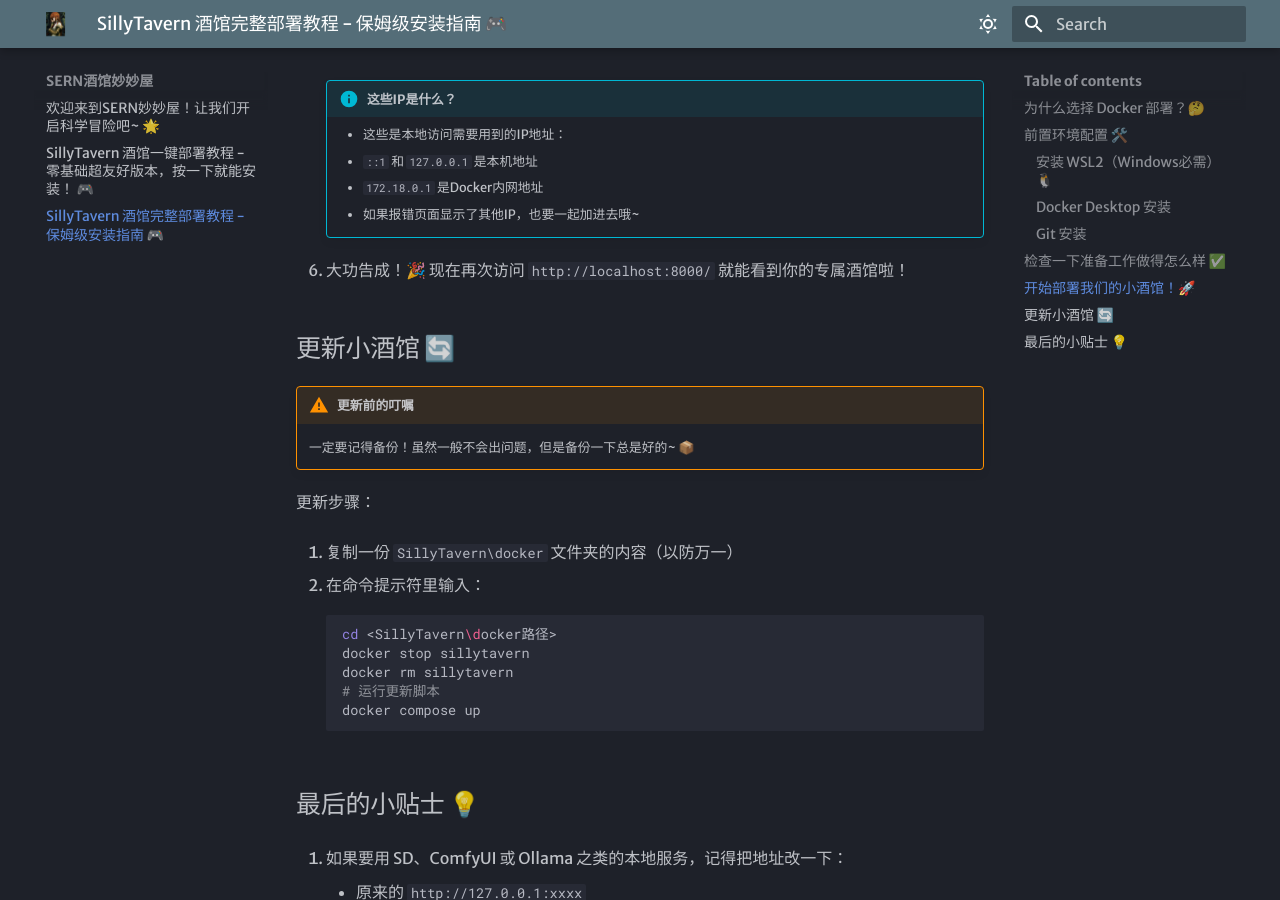
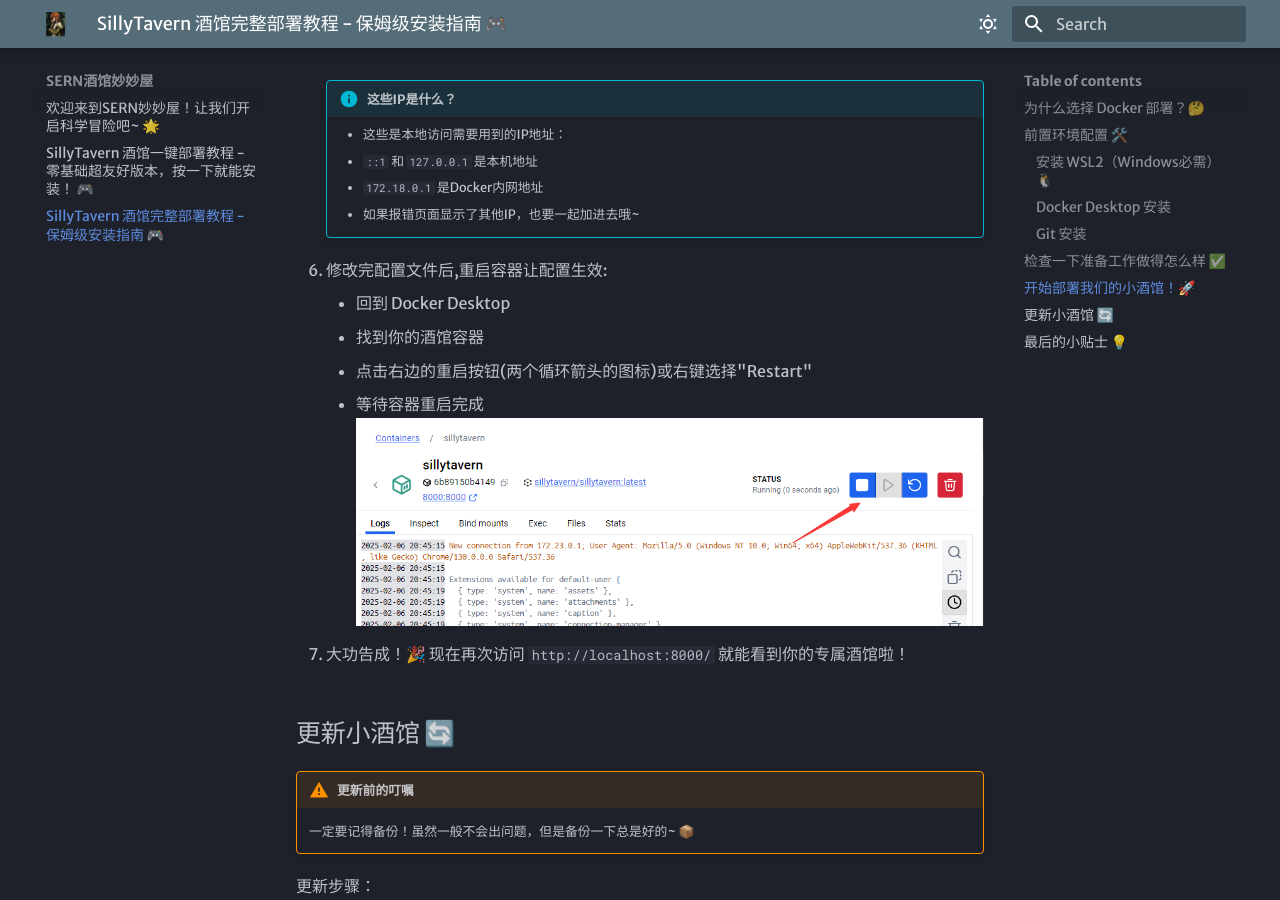
Before and after one commit to pt4300/Sillytavern-docker-tutorial, an MkDocs documentation site: the page built from docs/full_docker.md, in a window 1280 px wide and 900 px high, scrolled down 6112 px. Built offline with MkDocs 1.6.1 and Material for MkDocs 9.7.7, drawn with Linux system fonts in a browser that asks for light colours.

Commit message:
Update installation instructions in simple_docker.md and full_docker.md to clarify manual installation steps

```diff
--- a/docs/full_docker.md
+++ b/docs/full_docker.md
@@ -180,7 +180,14 @@
         * `172.18.0.1` 是Docker内网地址
         * 如果报错页面显示了其他IP，也要一起加进去哦~
 
-6. 大功告成！🎉 现在再次访问 `http://localhost:8000/` 就能看到你的专属酒馆啦！
+6. 修改完配置文件后,重启容器让配置生效:
+    * 回到 Docker Desktop
+    * 找到你的酒馆容器
+    * 点击右边的重启按钮(两个循环箭头的图标)或右键选择"Restart"
+    * 等待容器重启完成
+    ![截图位置：酒馆主页](assets/image19.png)
+
+7. 大功告成！🎉 现在再次访问 `http://localhost:8000/` 就能看到你的专属酒馆啦！
 
 ## 更新小酒馆 🔄
 
```
Also changed, not shown: docs/simple_docker.md (+9 -1 lines), docs/assets/image19.png (added).
